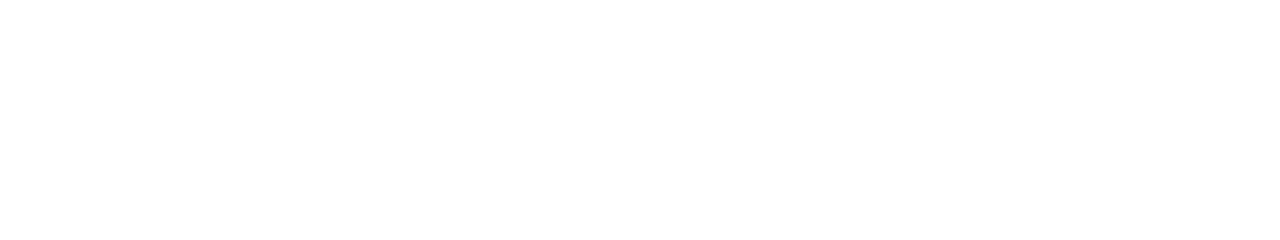
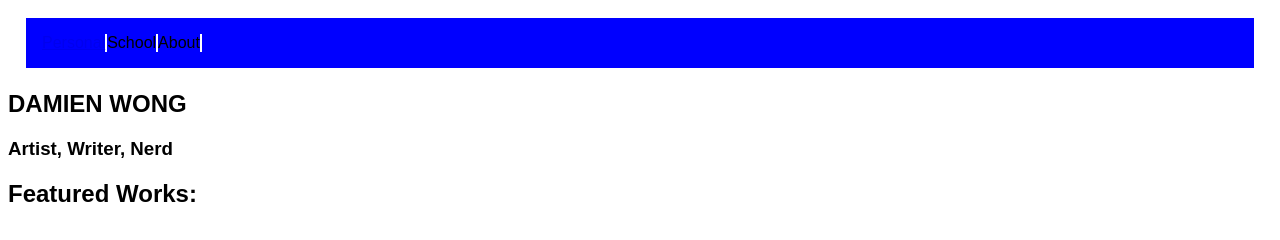
Before and after one commit to alexcross321/PortfolioProj, a plain HTML site: page index.html in a window 1280 px wide. Drawn offline with Linux system fonts and the light colour scheme.

Commit message:
AddedPages

```diff
--- a/css/mainCSS.css
+++ b/css/mainCSS.css
@@ -16,3 +16,20 @@ body{
 	margin-top:1em;
 	max-width:95%;
 }
+
+ul {
+	list-style-type: none;
+	margin: 1em;
+	padding: 1em;
+	overflow: hidden;
+	border: 2px solid white;
+	background-color: blue;
+	position: sticky;
+	top: 0;
+	width:;
+}
+
+li{
+	float:left;
+	border-right: 2px solid white;
+}
--- a/index.html
+++ b/index.html
@@ -8,13 +8,19 @@
 	</head>
 	<body>
 		<section id="head">
-
+			<ul>
+				<li><!--Add Logo Here--></li>
+				<li><a href="personal.html">Personal</a></li>
+				<li><a>School</a></li>
+				<li><a>About</a></li>
+			</ul>
 		</section>
-		<section id="picture">
-
+		<section id="front">
+			<h1>DAMIEN WONG</h1>
+			<h3>Artist, Writer, Nerd</h3>
 		</section>
 		<section id="featured">
-
+			<h2>Featured Works:</h2>
 		</section>
 	</body>
 
```
Also changed, not shown: about.html (added, +17 -0 lines), personal.html (added, +17 -0 lines), school.html (added, +17 -0 lines).
